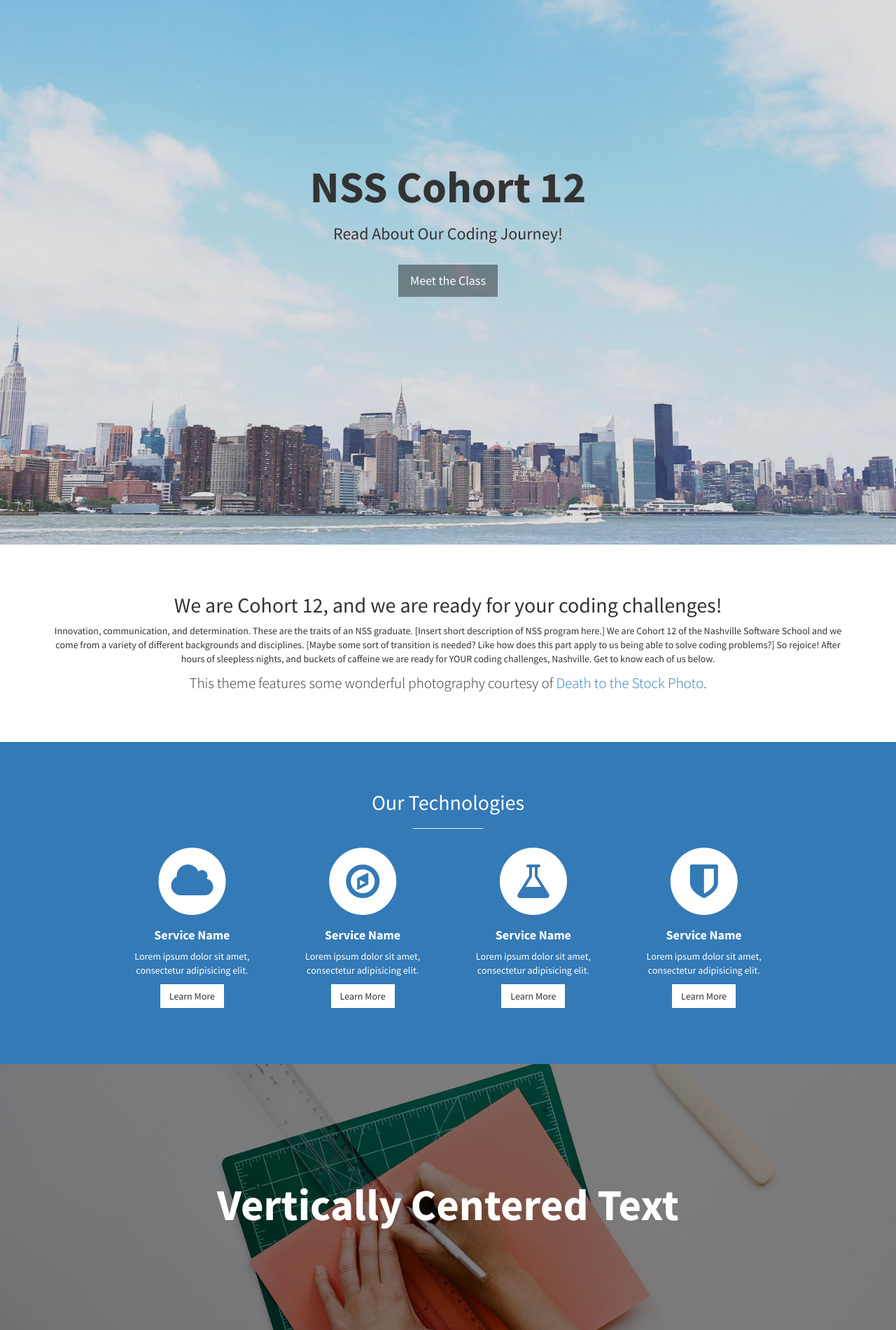
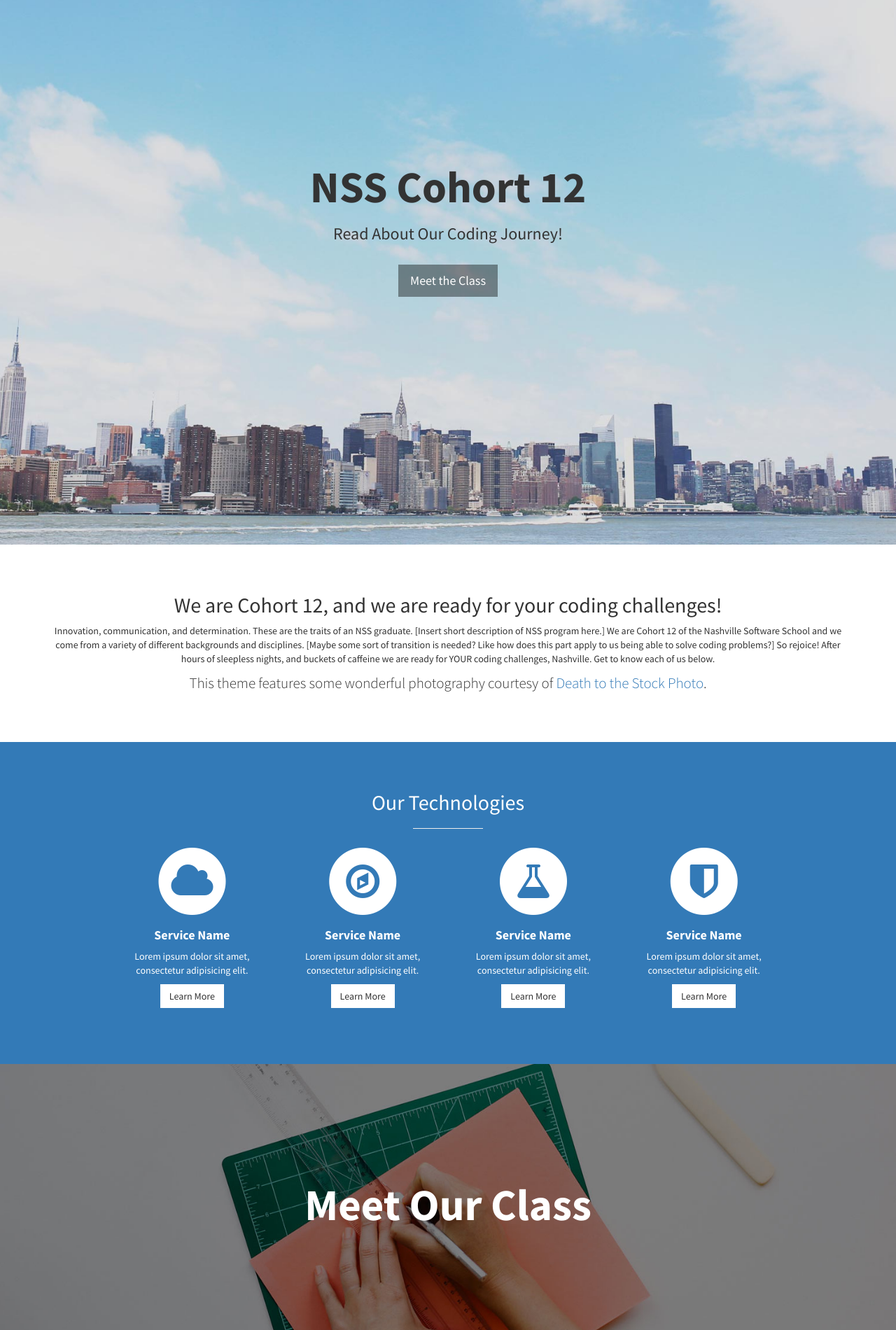
Before and after one commit to nss-day-cohort-12/nss12-class-website, a Jekyll site: the page built from index.html, in a window 1280 px wide. Shown: the part 122-2022 px from the top of the page at 70% size. Built offline with Jekyll 4.4.1, drawn with Linux system fonts in a browser that asks for light colours; grey boxes are pictures that could not be loaded.

Commit message:
a couple of minor styling changes, including temporary borders around student headshots.

```diff
--- a/_includes/callout.html
+++ b/_includes/callout.html
@@ -1,5 +1,5 @@
 <aside class="callout">
   <div class="text-vertical-center">
-    <h1>Vertically Centered Text</h1>
+    <h1>Meet Our Class</h1>
   </div>
 </aside>
--- a/_includes/head.html
+++ b/_includes/head.html
@@ -8,6 +8,7 @@
 
   <title>NSS Cohort 12</title>
 
+  <link rel='icon' href='/favicon.ico' type='image/x-icon'/ >
   <!-- Bootstrap Core CSS -->
   <link href="css/bootstrap.min.css" rel="stylesheet">
 
@@ -17,6 +18,7 @@
   <!-- Custom Fonts -->
   <link href="font-awesome/css/font-awesome.min.css" rel="stylesheet" type="text/css">
   <link href="http://fonts.googleapis.com/css?family=Source+Sans+Pro:300,400,700,300italic,400italic,700italic" rel="stylesheet" type="text/css">
+  <link rel="stylesheet" type="text/css" href="css/custom.css">
 
   <!-- HTML5 Shim and Respond.js IE8 support of HTML5 elements and media queries -->
   <!-- WARNING: Respond.js doesn't work if you view the page via file:// -->
--- /dev/null
+++ b/css/custom.css
@@ -0,0 +1,3 @@
+.img-ourClass {
+    border: 2px solid #337AB7;
+}
```
Also changed, not shown: favicon.ico (added).
